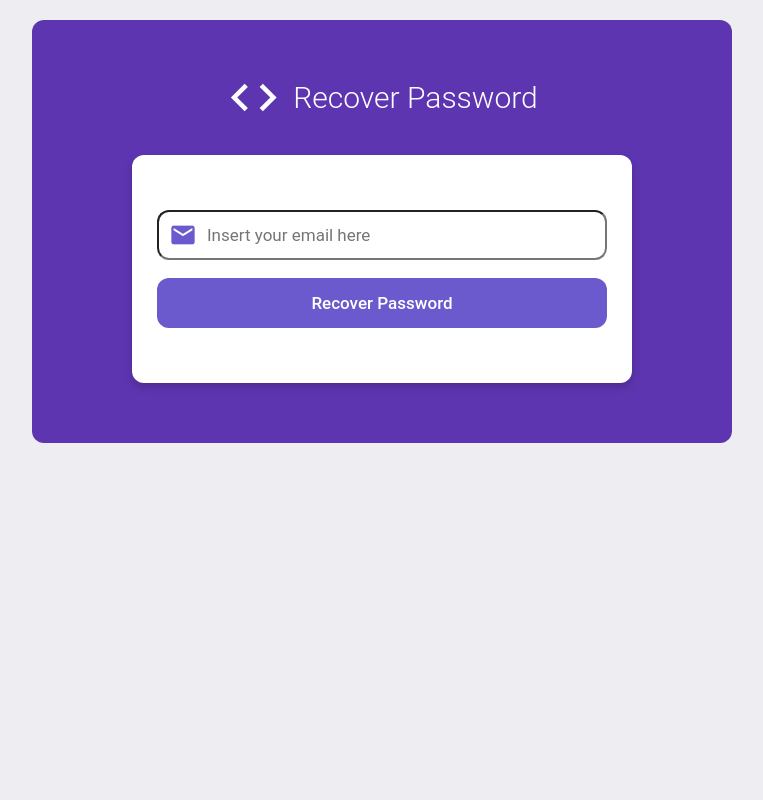
After one commit to GonzaloHirsch/paw-snippit, a Java web app: template tpe_paw/webapp/src/main/webapp/WEB-INF/jsp/user/recoverPassword.jsp in a window 1280 px wide. The commit adds this page. Shown: the whole page, without its empty margins (258-1021 px from the left). Run offline with Tomcat 11, a stand-in JSP engine, Linux system fonts and the light colour scheme; the template is opened without the code that fills it, so the values that code supplies are empty.

Commit message:
[Change Password] Front End for password recovery, RecoveryForm.

```diff
--- a/tpe_paw/webapp/src/main/resources/i18n/messages_en.properties
+++ b/tpe_paw/webapp/src/main/resources/i18n/messages_en.properties
@@ -35,6 +35,8 @@ tags.unfollow=Unfollow
 login.title=Login
 login.welcome=Welcome back to
 login.noAccount=Don't have an account yet?
+login.forgotPassword=Forgot your password?
+login.recoverPassword=Recover it here!
 login.signupRedirect=Sign Up Here!
 loginForm.submit=Login
 loginForm.rememberme=Remember Me
@@ -45,6 +47,10 @@ logout.goodbye=See you soon!
 logout.homeRedirect=Back Home
 logout.loginRedirect=Back to Login
 logout.signupRedirect=Create a New Account
+
+recoverPassword.title=Recover Password
+recoverPassword.insertMail=Insert your email here
+recoverPassword.submit=Recover Password
 
 profile.edit=Edit
 profile.edit.save=Save
--- a/tpe_paw/webapp/src/main/webapp/WEB-INF/jsp/user/login.jsp
+++ b/tpe_paw/webapp/src/main/webapp/WEB-INF/jsp/user/login.jsp
@@ -74,6 +74,12 @@
                     <spring:message code="login.signupRedirect"/>
                 </a>
             </div>
+            <div class="flex-center register-text-container white-text">
+                <spring:message code="login.forgotPassword"/>
+                <a class="white-text register-text-space" href="<c:url value='/recover-password'/>">
+                    <spring:message code="login.recoverPassword"/>
+                </a>
+            </div>
         </div>
     </div>
 </div>
--- /dev/null
+++ b/tpe_paw/webapp/src/main/webapp/WEB-INF/jsp/user/recoverPassword.jsp
@@ -0,0 +1,56 @@
+<%@ taglib prefix="c" uri="http://java.sun.com/jsp/jstl/core" %>
+<%@ taglib prefix="spring" uri="http://www.springframework.org/tags" %>
+<%@ page contentType="text/html;charset=UTF-8" language="java" %>
+
+<html>
+<head>
+    <title><spring:message code="login.title"/></title>
+    <link rel="shortcut icon" type="image/x-icon" href="<c:url value='/resources/favicon.ico'/>"/>
+    <link href="<c:url value='/resources/css/errorPages.css'/>" rel="stylesheet"/>
+    <link href="<c:url value='/resources/css/general.css'/>" rel="stylesheet"/>
+    <link href="<c:url value='/resources/css/registration.css'/>" rel="stylesheet"/>
+    <link href="<c:url value='/resources/css/checkbox.css'/>" rel="stylesheet"/>
+    <link href="https://fonts.googleapis.com/icon?family=Material+Icons" rel="stylesheet">
+<body>
+
+<div class="wrapper">
+    <c:import url="/WEB-INF/jsp/navigation/navigationBar.jsp"/>
+    <div class="main-content flex-center">
+
+        <c:set var="sendEmailUrl" value="/sendEmail"/>
+        <c:set var="error" value="${requestScope.error}" scope="request"/>
+        <div class="flex-column flex-center register-block register-border">
+
+            <!-- Title -->
+            <div class="flex-row flex-center register-text-container white-text register-welcome-text fw-300">
+                <i class="material-icons app-icon register-app-icon-margin">code</i>
+                <spring:message code="recoverPassword.title"/>
+            </div>
+
+            <!-- RECOVER PASSWORD form -->
+            <form class="flex-center register-form register-border register-shadow" action="${sendEmailUrl}" method="post" enctype="application/x-www-form-urlencoded">
+
+                <div class="flex-column register-form-data">
+                    <c:if test="${error}">
+                        <div class="flex-center register-text-error form-error">
+                            <spring:message code="loginForm.invalid"/>
+                        </div>
+                    </c:if>
+
+                    <div class="register-field-container">
+                        <label>
+                            <i class="material-icons register-icons">email</i>
+                            <input class="register-border register-field-size register-field-padding" name="userEmail" placeholder="<spring:message code='recoverPassword.insertMail'/>">
+                        </label>
+                    </div>
+                    <div class="register-field-container">
+                        <input class="register-border register-field-size register-button fw-500" type="submit" value="<spring:message code="recoverPassword.submit"/>"/>
+                    </div>
+                </div>
+            </form>
+        </div>
+    </div>
+</div>
+
+</body>
+</html>
```
Also changed, not shown: tpe_paw/webapp/src/main/java/ar/edu/itba/paw/webapp/controller/UserController.java (+11 -0 lines), tpe_paw/webapp/src/main/java/ar/edu/itba/paw/webapp/form/RecoveryForm.java (added, +18 -0 lines).
